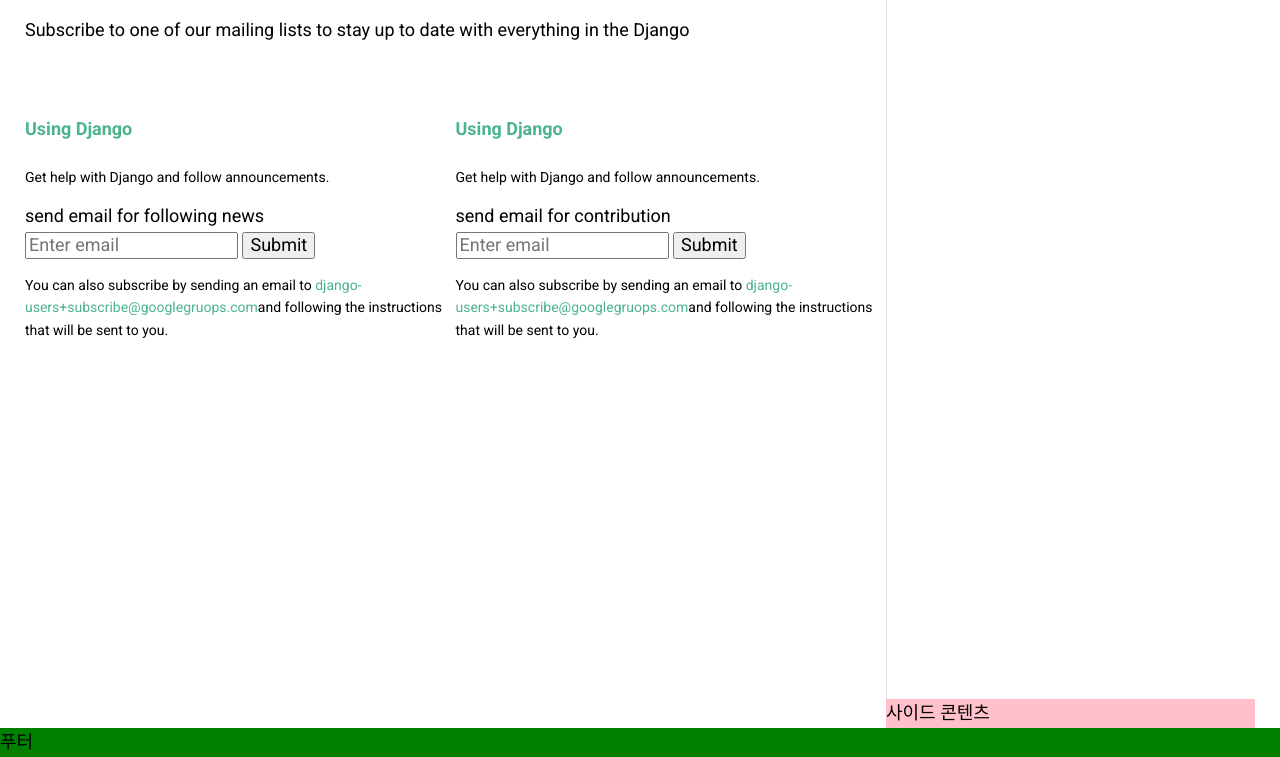
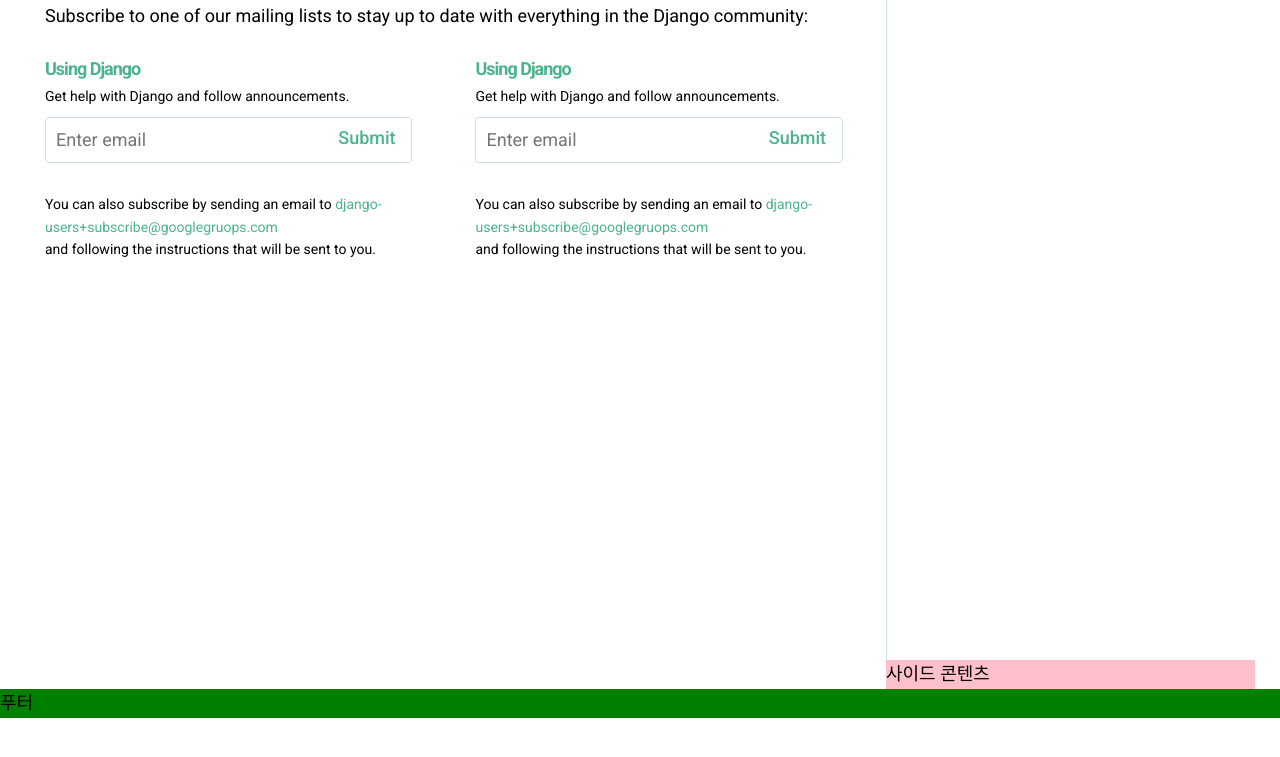
Before and after one commit to RaccoonCode96/Webfrontend, a plain HTML site: page index.html in a window 1280 px wide. Shown: the part 584-1341 px from the top of the page. After the commit the page ends 1302 px from the top, so only its background shows below. Drawn offline with Linux system fonts and the light colour scheme.

Commit message:
finish_html,css main-content part

```diff
--- a/index.html
+++ b/index.html
@@ -44,12 +44,12 @@
         <div class="container-float">
             <div class="main-content">
                 <h2 class="mian-title">Stay in the loop</h2>
-                <p class="main-desc">Subscribe to one of our mailing lists to stay up to date with everything in the Django</p>
+                <p class="main-desc">Subscribe to one of our mailing lists to stay up to date with everything in the Django community:</p>
                 <div class="mailing-layout">
-                    <div class="mailing1">
+                    <div class="mailing">
                         <h3 class="mailing-title"><a href="#">Using Django</a></h3>
                         <p class="mailing-desc">Get help with Django and follow announcements.</p>
-                        <form action="#">
+                        <form action="#" class="mailing-form">
                             <label for="">send email for following news</label>
                             <input type="email"
                              placeholder="Enter email"
@@ -60,10 +60,10 @@
                         </form>
                         <p class="mailing-desc">You can also subscribe by sending an email to <a href="#">django-users+subscribe@googlegruops.com</a>and following the instructions that will be sent to you.</p>
                     </div>
-                    <div class="mailing2">
+                    <div class="mailing">
                         <h3 class="mailing-title"><a href="#">Using Django</a></h3>
                         <p class="mailing-desc">Get help with Django and follow announcements.</p>
-                        <form action="#">
+                        <form action="#" class="mailing-form">
                             <label for="">send email for contribution</label>
                             <input type="email"
                              placeholder="Enter email"
--- a/style.css
+++ b/style.css
@@ -8,7 +8,7 @@ html {
   font-size: 10px;
 }
 body {
-  min-width: 1060px;
+  min-width: 800px;
   font-size: 1.8rem;
   line-height: 1.6;
   font-family: Roboto, Avenir, sans-serif;
@@ -86,7 +86,7 @@ a {
 /* hero-section */
 .hero-section {
   text-align: center;
-  padding: 50px 0;
+  padding: 43px 0;
   border-bottom: 1px solid #cfe3dc;
 }
 
@@ -123,31 +123,43 @@ h2 {
   background-color: white;
   font-weight: 400;
   font-size: 3rem;
+  margin-left: 20px;
 }
 .main-desc {
-  margin-bottom: 45px;
+  margin: 20px 30px 20px 20px;
 }
-.mailing1 {
+.mailing-layout ::after {
+  display: block;
+  content: "";
+  clear: both;
+}
+
+.mailing {
   background-color: white;
   float: left;
-  margin: 30;
-  width: 50%;
+  width: 42%;
 }
-.mailing2 {
-  background-color: white;
-  float: right;
-  margin: 40;
-  width: 50%;
+.mailing:first-child {
+  margin-right: 8%;
+  margin-left: 20px;
+}
+.mailing:last-child {
+  margin-right: 20px;
 }
 .mailing-title > a {
   font-size: 1.8rem;
+  letter-spacing: -1px;
   color: #4cb48c;
+}
+h3 {
+  margin: 0px;
 }
 .mailing-title > a:hover {
   color: #51be95;
 }
 .mailing-desc {
   font-size: 1.4rem;
+  margin: 0;
 }
 .mailing-desc > a {
   color: #4cb48c;
@@ -157,10 +169,47 @@ h2 {
   color: #51be95;
 }
 
+.mailing-form {
+  margin: 10px 0 30px;
+  position: relative;
+}
+.mailing-form > label {
+  position: absolute;
+  width: 1px;
+  height: 1px;
+  overflow: hidden;
+  background-color: gray;
+  margin: -1px;
+  clip: rect(0, 0, 0, 0);
+  /* visibility: hidden; */
+  /* display: none; */
+}
+input[type="email"] {
+  width: 90%;
+  border: 1px solid #cfe3dc;
+  border-radius: 4px;
+  height: 3rem;
+  padding: 6px 30px 8px 10px;
+  margin-right: 30px;
+}
+.mailing-form-btn {
+  position: absolute;
+  top: 10px;
+  right: 5px;
+  border: 0;
+  background: transparent;
+  color: #4cb48c;
+  cursor: pointer;
+  font-weight: 500;
+}
+.mailing-form-btn :hover {
+  color: #51be95;
+}
 .mailing-layout {
   background-color: white;
   height: 609px;
 }
+
 .side-content {
   background-color: pink;
   float: right;
```
